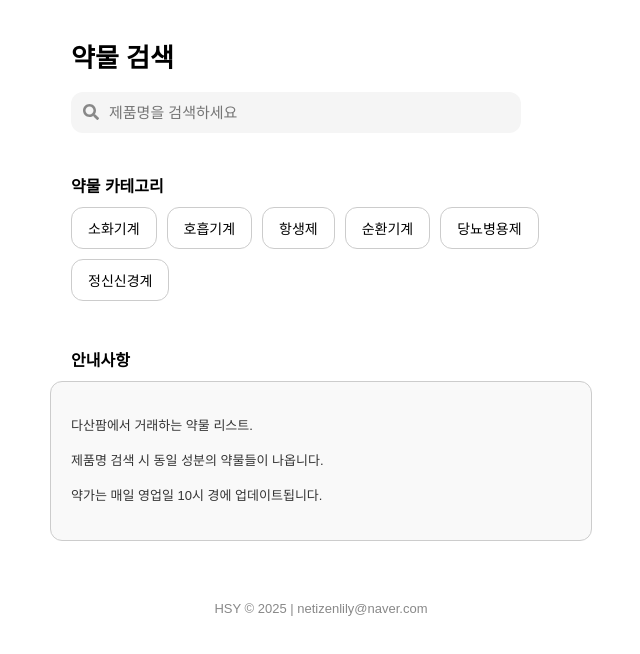
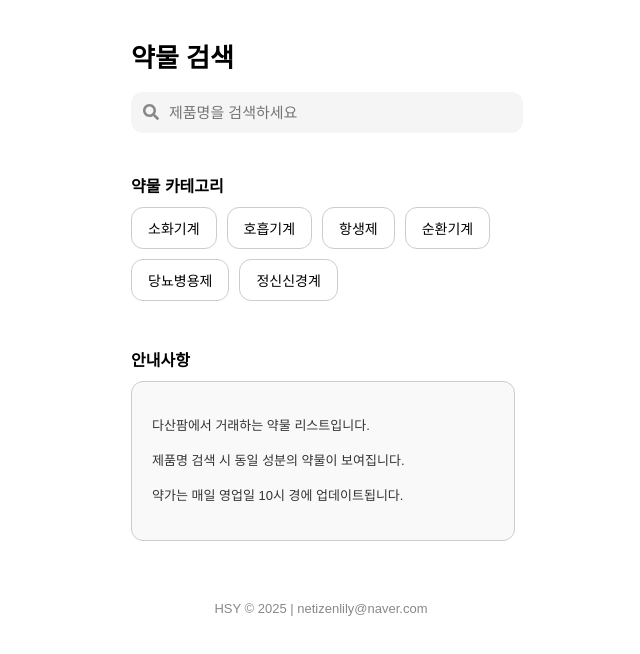
Before and after one commit to happyroy1004/dasan, a React (Create React App) app: page / in a window 1280 px wide. Shown: the top 654 px of the page, without its empty margins (319-959 px from the left). Built offline with nearby package versions, Linux system fonts and the light colour scheme.

Commit message:
거의다수정

```diff
--- a/src/App.js
+++ b/src/App.js
@@ -72,8 +72,8 @@ function App() {
       fontFamily: "sans-serif",
       display: "flex",
       flexDirection: "column",
-      alignItems: "center",
-      maxWidth: "500px",
+      alignItems: "left",
+      maxWidth: "380px",
       margin: "0 auto",
       position: "relative"
     }}>
@@ -82,8 +82,8 @@ function App() {
       {/* 검색창 + 버튼 정렬 */}
       <div style={{
         display: "flex",
-        alignItems: "center",
-        width: "100%",
+        alignItems: "left",
+        width: "90%",
         gap: "8px",
         marginBottom: "10px"
       }}>
@@ -184,11 +184,11 @@ function App() {
             padding: "20px",
             fontSize: "13px",
             lineHeight: "1.7",
-            width: "100%",
+            width: "90%",
             color: "#333"
           }}>
-            <p>다산팜에서 거래하는 약물 리스트.</p>
-            <p>제품명 검색 시 동일 성분의 약물들이 나옵니다.</p>
+            <p>다산팜에서 거래하는 약물 리스트입니다.</p>
+            <p>제품명 검색 시 동일 성분의 약물이 보여집니다.</p>
             <p>약가는 매일 영업일 10시 경에 업데이트됩니다.</p>
           </div>
         </>
```
